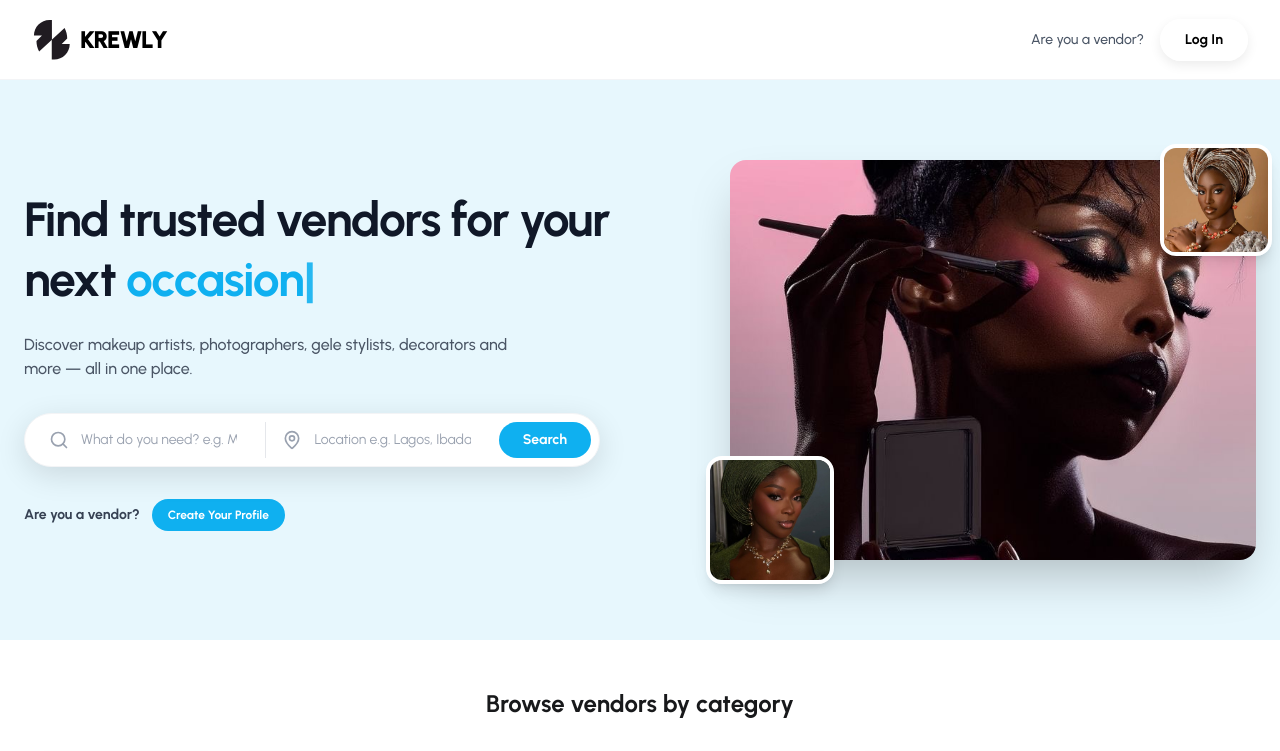
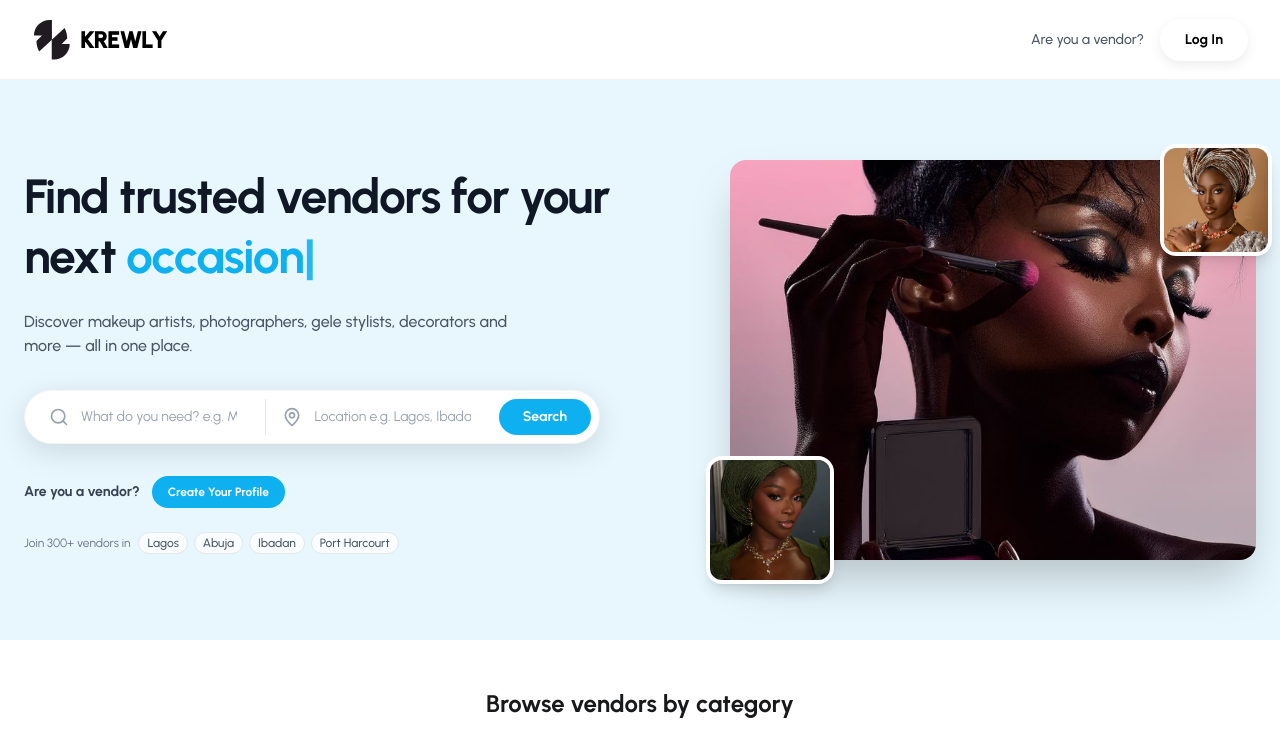
Before and after one commit to Krewlyhq/krewly-frontend, a Next.js app: page / in a window 1280 px wide. Shown: the top 751 px of the page. Built offline with nearby package versions, Linux system fonts and the light colour scheme.

Commit message:
hero ush

```diff
--- a/components/hero.tsx
+++ b/components/hero.tsx
@@ -4,7 +4,7 @@ import { useState, useEffect } from "react"
 import { Search, MapPin } from "lucide-react"
 import { Button } from "@/components/ui/button"
 
-const words = ["event", "party", "occasion"," B ", " C "]
+const words = ["event", "party", "occasion", " B ", " C "]
 
 export function Hero() {
   const [wordIndex, setWordIndex] = useState(0)
@@ -91,6 +91,18 @@ export function Hero() {
                 Create Your Profile
               </Button>
             </div>
+
+            {/* Trust signal */}
+            <div className="flex flex-wrap items-center justify-center lg:justify-start gap-2 mt-6">
+              <span className="text-xs text-gray-500">Join 300+ vendors in</span>
+              <div className="flex flex-wrap gap-1.5">
+                {["Lagos", "Abuja", "Ibadan", "Port Harcourt"].map((city) => (
+                  <span key={city} className="text-xs font-medium text-gray-600 bg-white/80 px-2 py-0.5 rounded-full border border-gray-200">
+                    {city}
+                  </span>
+                ))}
+              </div>
+            </div>
           </div>
 
           {/* Right side - Image Collage (45%) */}
```
